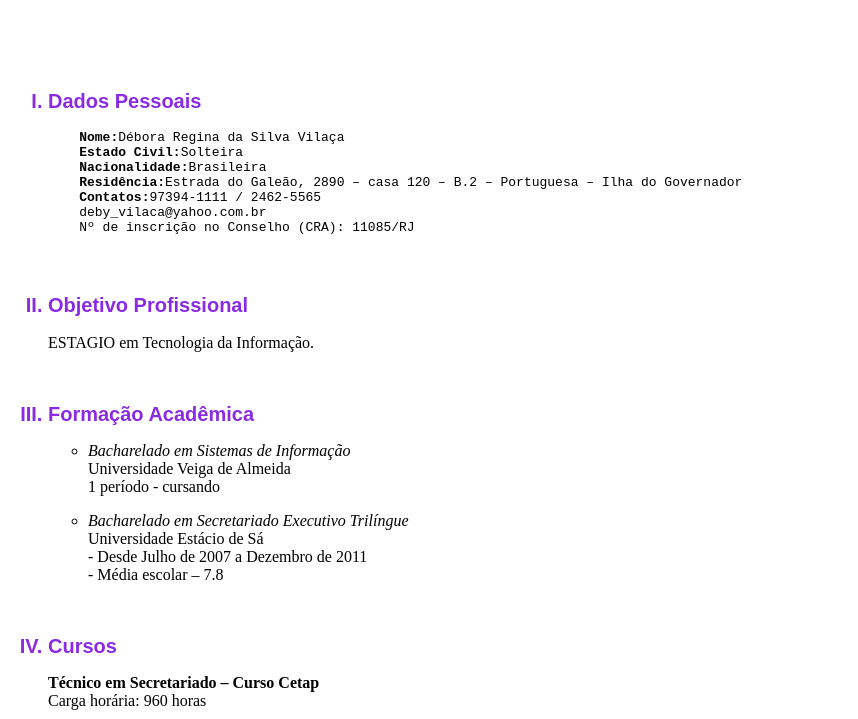
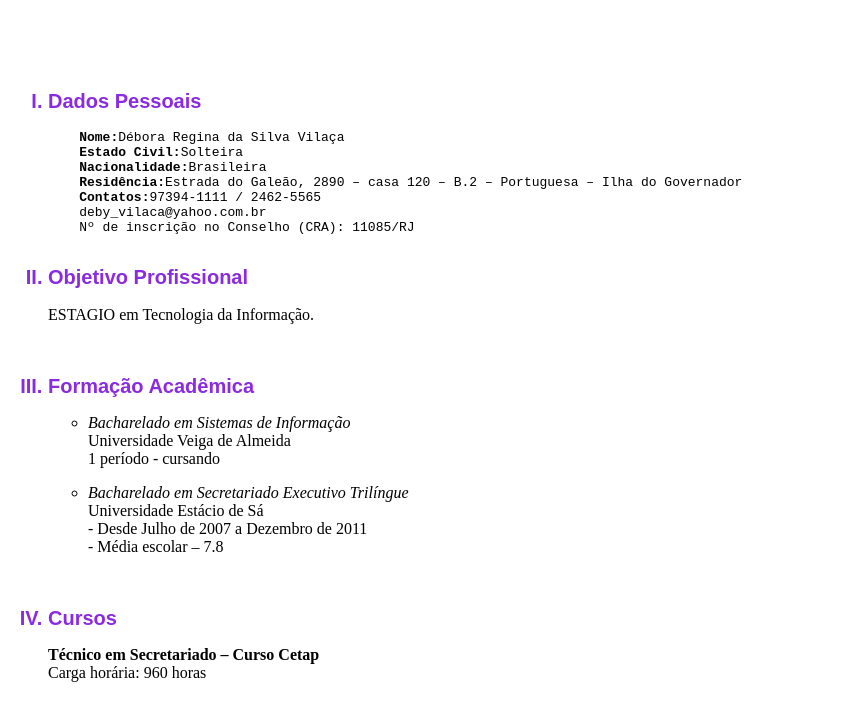
Before and after one commit to debyvilaca/debyvilaca.github.io, a plain HTML site: page index.html in a window 1280 px wide. Shown: the part 81-800 px from the top of the page, without its empty margins (0-858 px from the left). Drawn offline with Linux system fonts and the light colour scheme.

Commit message:
Update index.html

```diff
--- a/index.html
+++ b/index.html
@@ -39,7 +39,7 @@
     <strong>Residência:</strong>Estrada do Galeão, 2890 – casa 120 – B.2 – Portuguesa – Ilha do Governador
     <strong>Contatos:</strong>97394-1111 / 2462-5565
     deby_vilaca@yahoo.com.br
-    Nº de inscrição no Conselho (CRA): 11085/RJ</p>
+    Nº de inscrição no Conselho (CRA): 11085/RJ
     </pre>
        <h2><li>Objetivo Profissional</li></h2>
 
```
